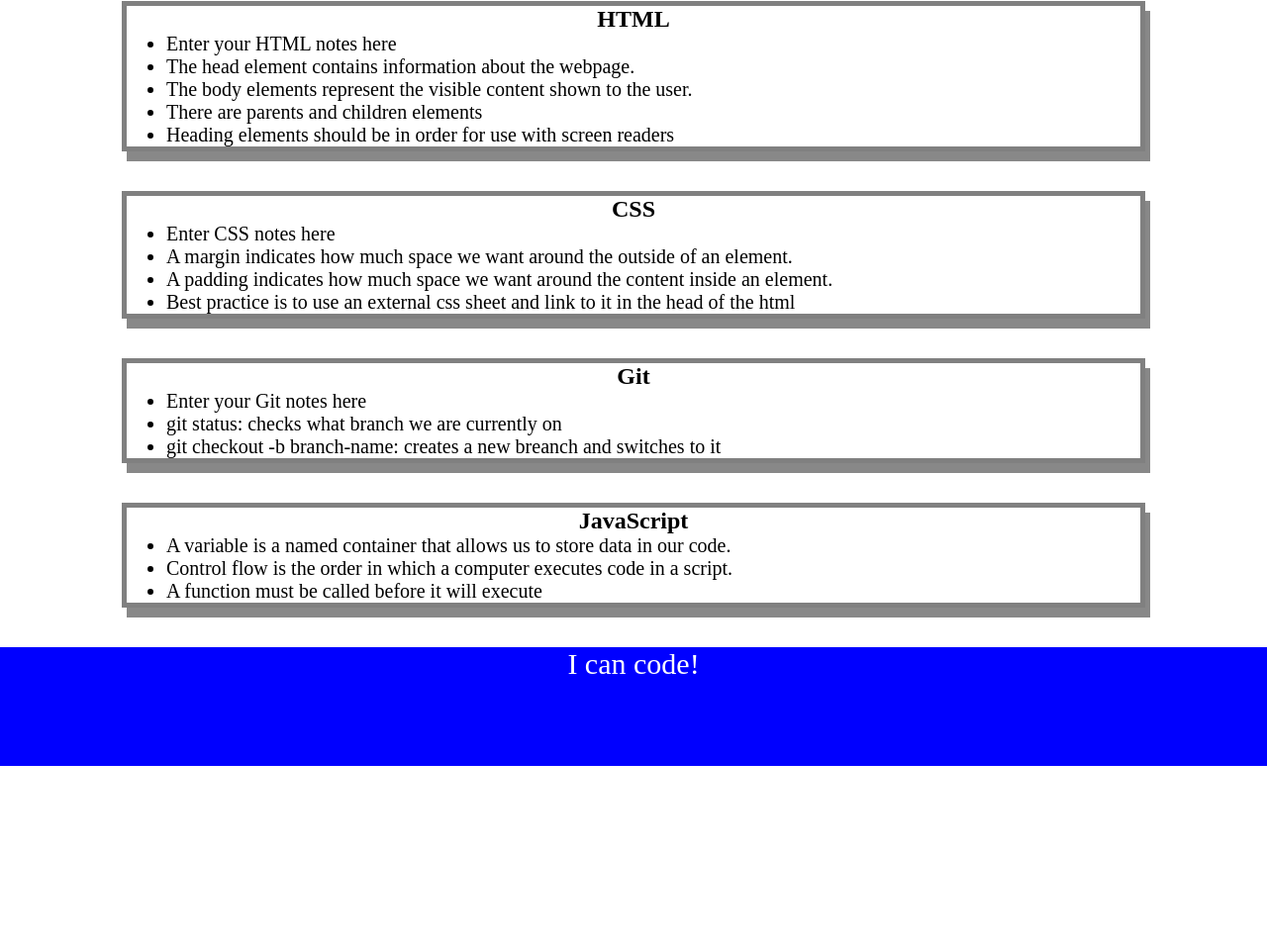
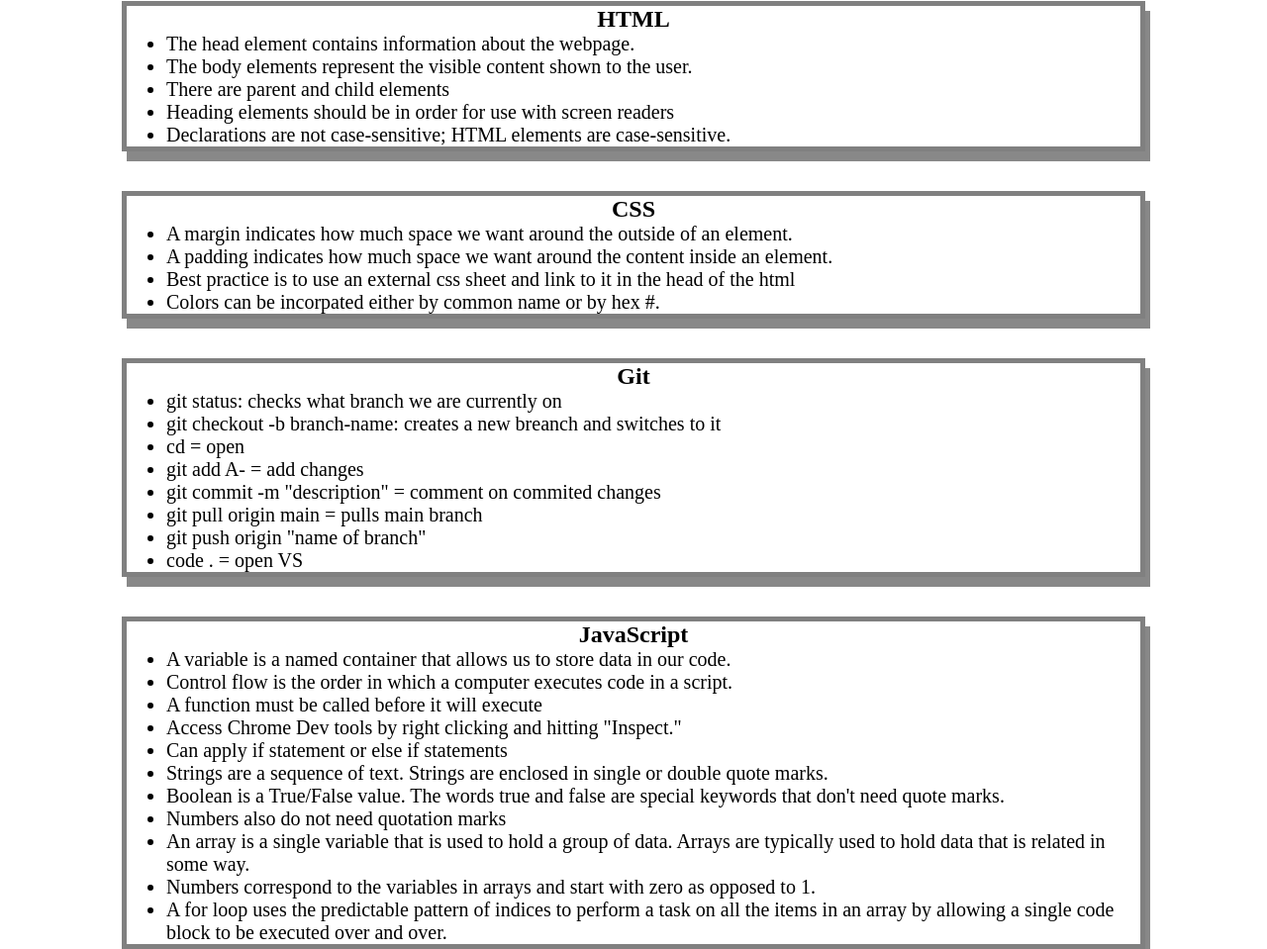
Before and after one commit to Delieggi/prework-study-guide, a plain HTML site: page index.html in a window 1280 px wide. Shown: the part 159-1118 px from the top of the page at 99% size. Before the commit the page ends 933 px from the top, so only its background shows below. Drawn offline with Linux system fonts and the light colour scheme.

Commit message:
Updated README

```diff
--- a/index.html
+++ b/index.html
@@ -17,11 +17,11 @@
       <section class="card" id="html-section">
         <h2>HTML</h2>
         <ul>
-          <li>Enter your HTML notes here</li>
           <li>The head element contains information about the webpage.</li>
           <li>The body elements represent the visible content shown to the user.</li>
-          <li>There are parents and children elements</li>
+          <li>There are parent and child elements</li>
           <li>Heading elements should be in order for use with screen readers</li>
+          <li>Declarations are not case-sensitive; HTML elements are case-sensitive.</li>
         </ul>
 
       </section>
@@ -29,10 +29,10 @@
       <section class="card" id="css-section">
         <h2>CSS</h2>
       <ul>
-        <li>Enter CSS notes here</li>
         <li>A margin indicates how much space we want around the outside of an element.</li>
         <li>A padding indicates how much space we want around the content inside an element.</li>
         <li>Best practice is to use an external css sheet and link to it in the head of the html</li>
+        <li>Colors can be incorpated either by common name or by hex #.</li>
       </ul>
 
 
@@ -40,9 +40,16 @@
       <section class="card" id="git-section">
         <h2>Git</h2>
         <ul>
-          <li>Enter your Git notes here</li>
           <li>git status: checks what branch we are currently on</li>
           <li>git checkout -b branch-name: creates a new breanch and switches to it</li>
+          <li>cd = open</li>
+          <li>git add A- = add changes</li>
+          <li>git commit -m "description" = comment on commited changes</li>
+          <li>git pull origin main = pulls main branch</li>
+          <li>git push origin "name of branch"</li>
+          <li>code . = open VS </li>
+
+
         </ul>
 
       </section>
@@ -52,6 +59,14 @@
           <li>A variable is a named container that allows us to store data in our code.</li>
           <li>Control flow is the order in which a computer executes code in a script.</li>
           <li>A function must be called before it will execute</li>
+          <li>Access Chrome Dev tools by right clicking and hitting "Inspect."</li>
+          <li>Can apply if statement or else if statements</li>
+          <li>Strings are a sequence of text. Strings are enclosed in single or double quote marks.</li>
+          <li>Boolean is a True/False value. The words true and false are special keywords that don't need quote marks.</li>
+          <li>Numbers also do not need quotation marks</li>
+          <li>An array is a single variable that is used to hold a group of data. Arrays are typically used to hold data that is related in some way.</li>
+          <li>Numbers correspond to the variables in arrays and start with zero as opposed to 1.</li>
+          <li>A for loop uses the predictable pattern of indices to perform a task on all the items in an array by allowing a single code block to be executed over and over.</li>
         </ul>
 
       </section>
```
Also changed, not shown: 1 other file.
